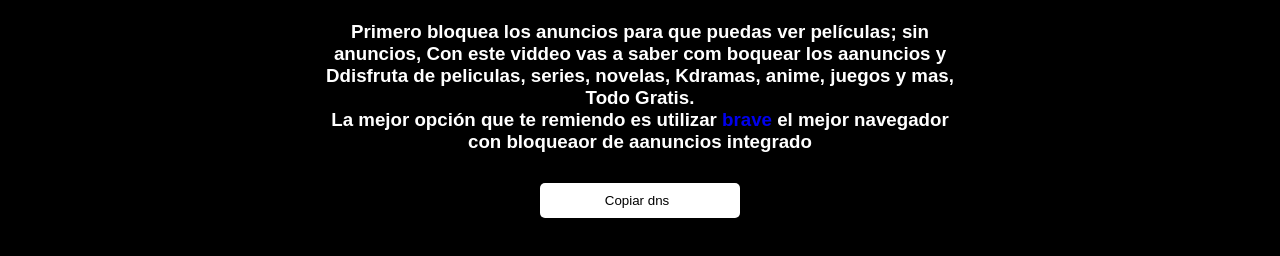
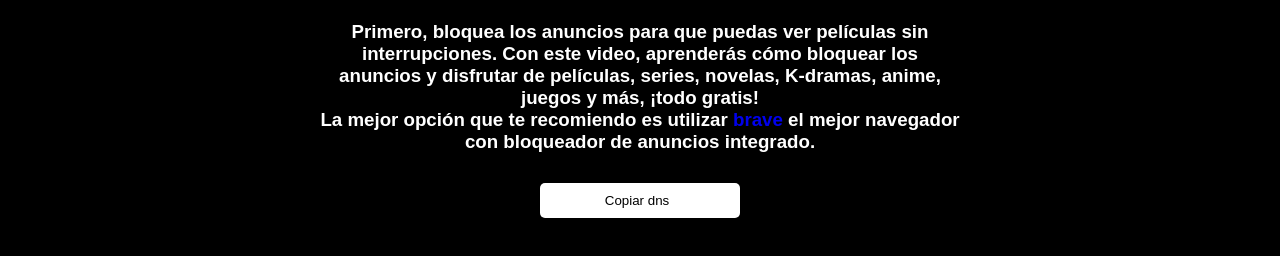
Before and after one commit to lhuisruiz/LhuisP, a plain HTML site: page play.html in a window 1280 px wide. Shown: the part 1879-2135 px from the top of the page. Drawn offline with nearby package versions, Linux system fonts and the light colour scheme; some icons are missing.

Commit message:
Add files via upload

```diff
--- a/play.html
+++ b/play.html
@@ -376,11 +376,9 @@
         ">
         <div class="p-tex">
 
-            <h3>Primero bloquea los anuncios para que puedas ver películas; sin anuncios, Con este viddeo vas a saber
-                com boquear
-                los aanuncios y Ddisfruta de peliculas, series, novelas, Kdramas, anime, juegos y mas, Todo Gratis. <br>
-                La mejor opción que te remiendo es utilizar <a href="https://brave.com/es/" target="_blank"> brave </a>
-                el mejor navegador con bloqueaor de aanuncios integrado </h3>
+            <h3>Primero, bloquea los anuncios para que puedas ver películas sin interrupciones. Con este video, aprenderás cómo bloquear los anuncios y disfrutar de películas, series, novelas, K-dramas, anime, juegos y más, ¡todo gratis! <br>
+                La mejor opción que te recomiendo es utilizar<a href="https://brave.com/es/" target="_blank"> brave </a>
+                el mejor navegador con bloqueador de anuncios integrado.</h3>
 
 
         </div>
```
